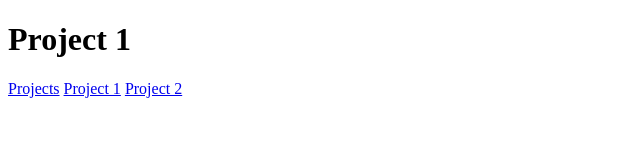
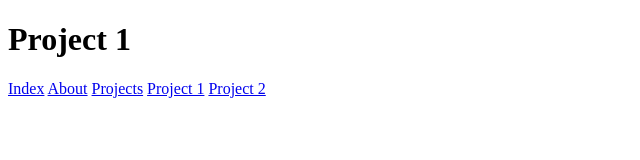
Before and after one commit to ffahad30/assignment2, a plain HTML site: page project1.html in a window 1280 px wide. Shown: the whole page, without its empty margins (0-640 px from the left). Drawn offline with Linux system fonts and the light colour scheme.

Commit message:
Task: Update Website Pages

```diff
--- a/project1.html
+++ b/project1.html
@@ -6,6 +6,8 @@
 </head>
 <body>
 <h1>Project 1</h1>
+<a href="index.html">Index</a>
+<a href="about.html">About</a>
 <a href="projects.html">Projects</a>
 <a href="project1.html">Project 1</a>
 <a href="project2.html">Project 2</a>
```
Also changed, not shown: about.html (+1 -0 lines), project2.html (+2 -0 lines), projects.html (+2 -0 lines).
